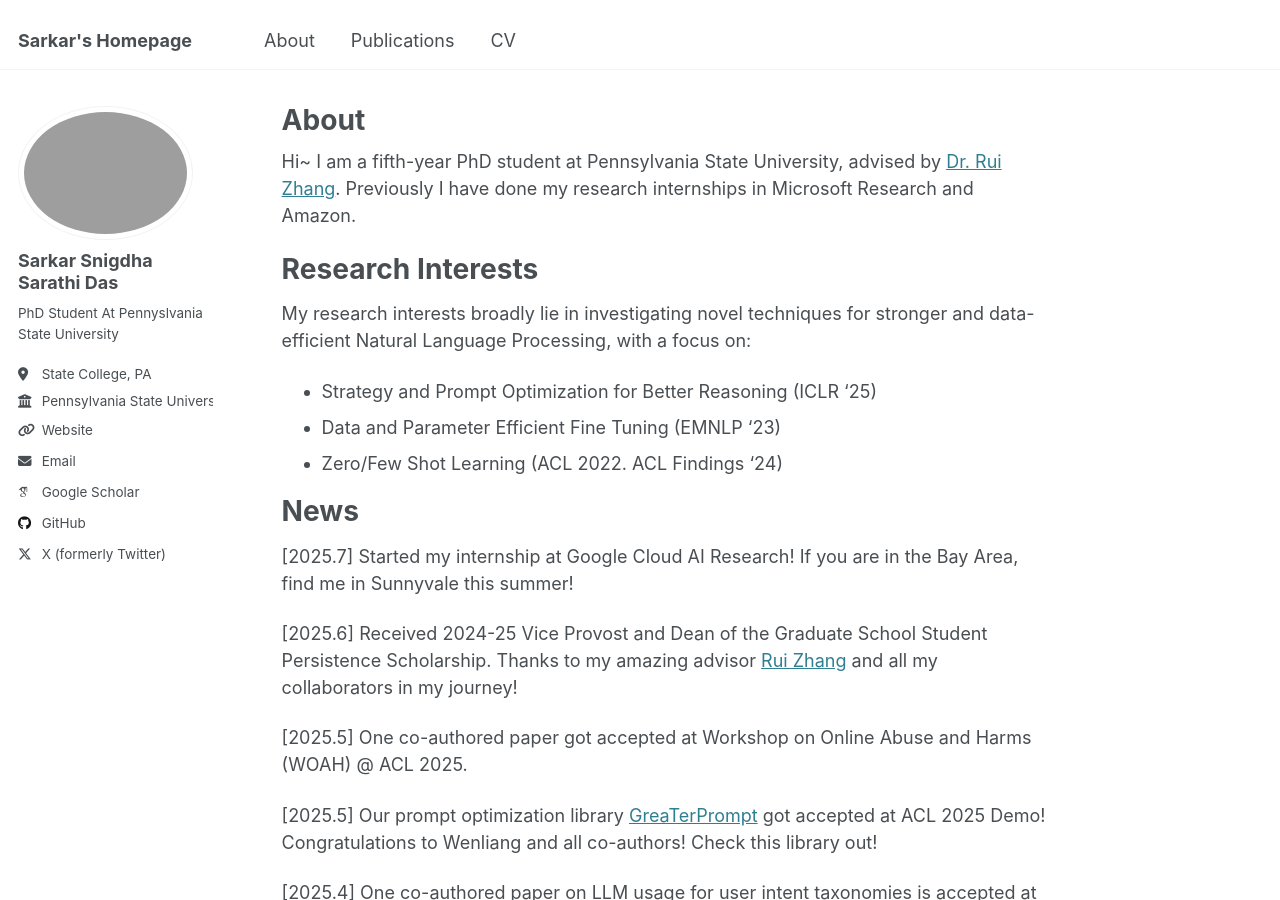
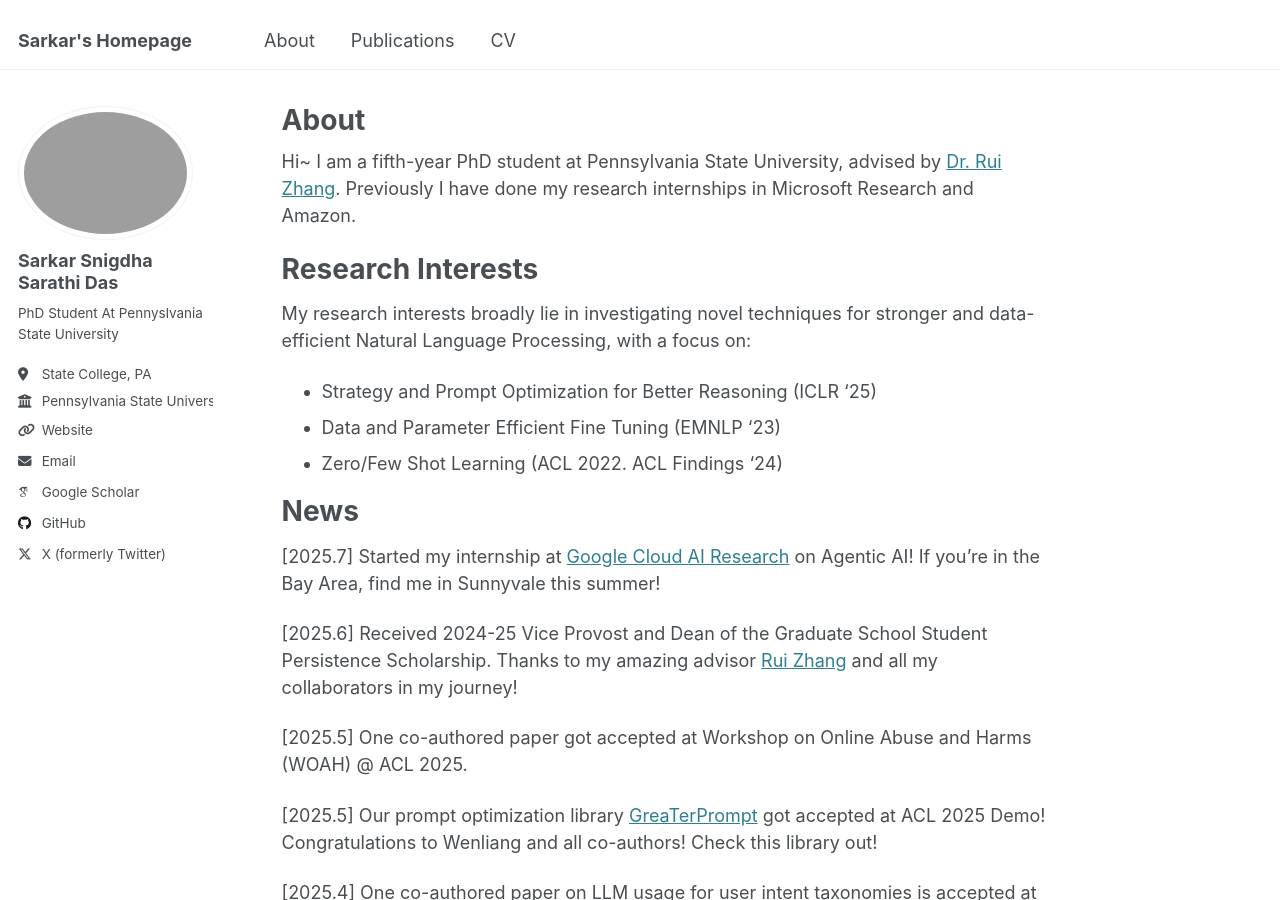
Before and after one commit to Sarathismg/sarathismg.github.io, a Jekyll site: the page built from _pages/about.md, in a window 1280 px wide and 900 px high. Built offline with Jekyll 4.4.1, drawn with Linux system fonts in a browser that asks for light colours; some web fonts are replaced.

Commit message:
Update about.md

```diff
--- a/_pages/about.md
+++ b/_pages/about.md
@@ -20,7 +20,7 @@ My research interests broadly lie in investigating novel techniques for stronger
 
 News
 ======
-[2025.7] Started my internship at Google Cloud AI Research! If you are in the Bay Area, find me in Sunnyvale this summer!
+[2025.7] Started my internship at [Google Cloud AI Research](https://research.google/teams/cloud-ai/) on Agentic AI! If you're in the Bay Area, find me in Sunnyvale this summer!
 
 [2025.6] Received 2024-25 Vice Provost and Dean of the Graduate School Student Persistence Scholarship. Thanks to my amazing advisor [Rui Zhang](https://ryanzhumich.github.io/) and all my collaborators in my journey!
 
```
